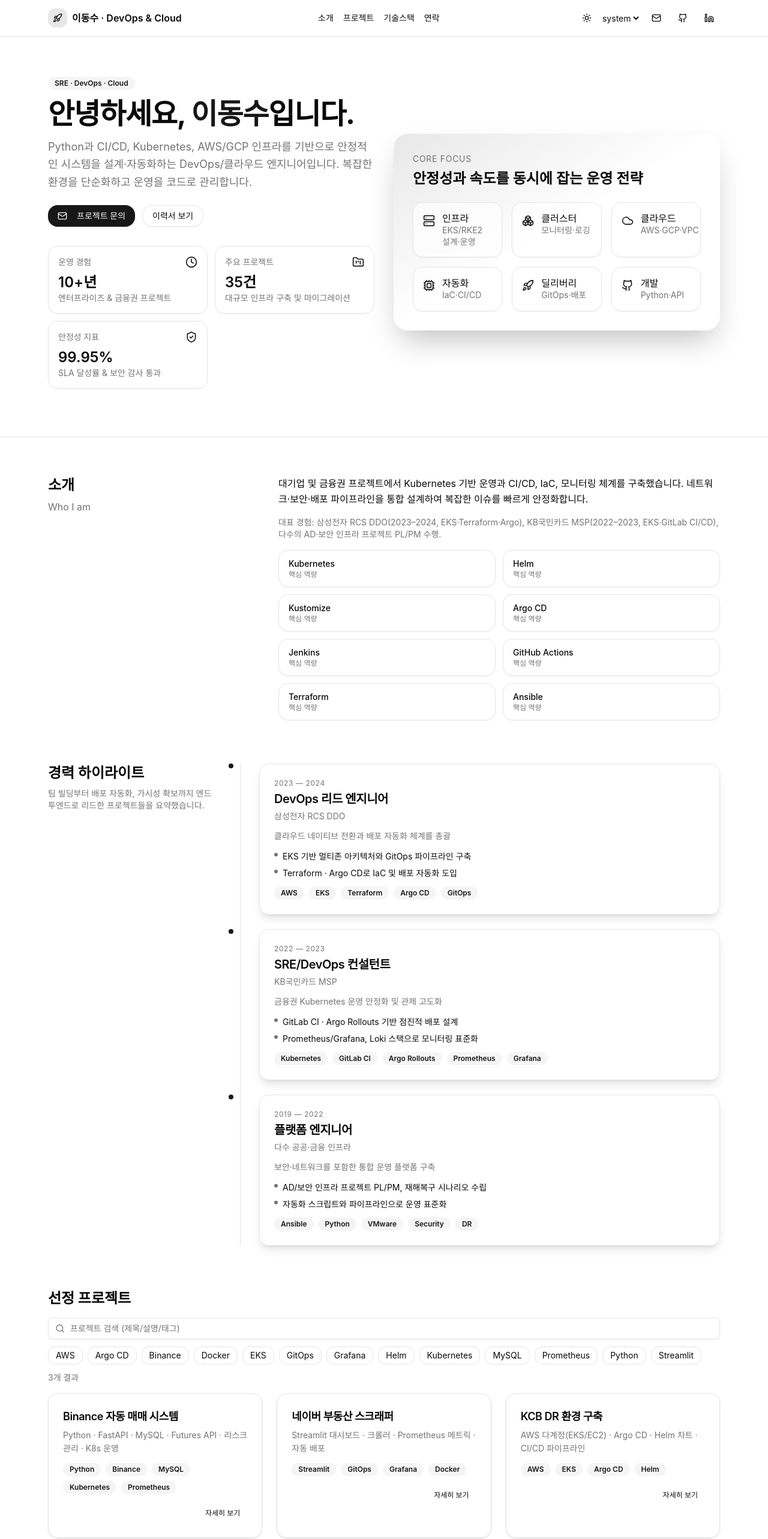
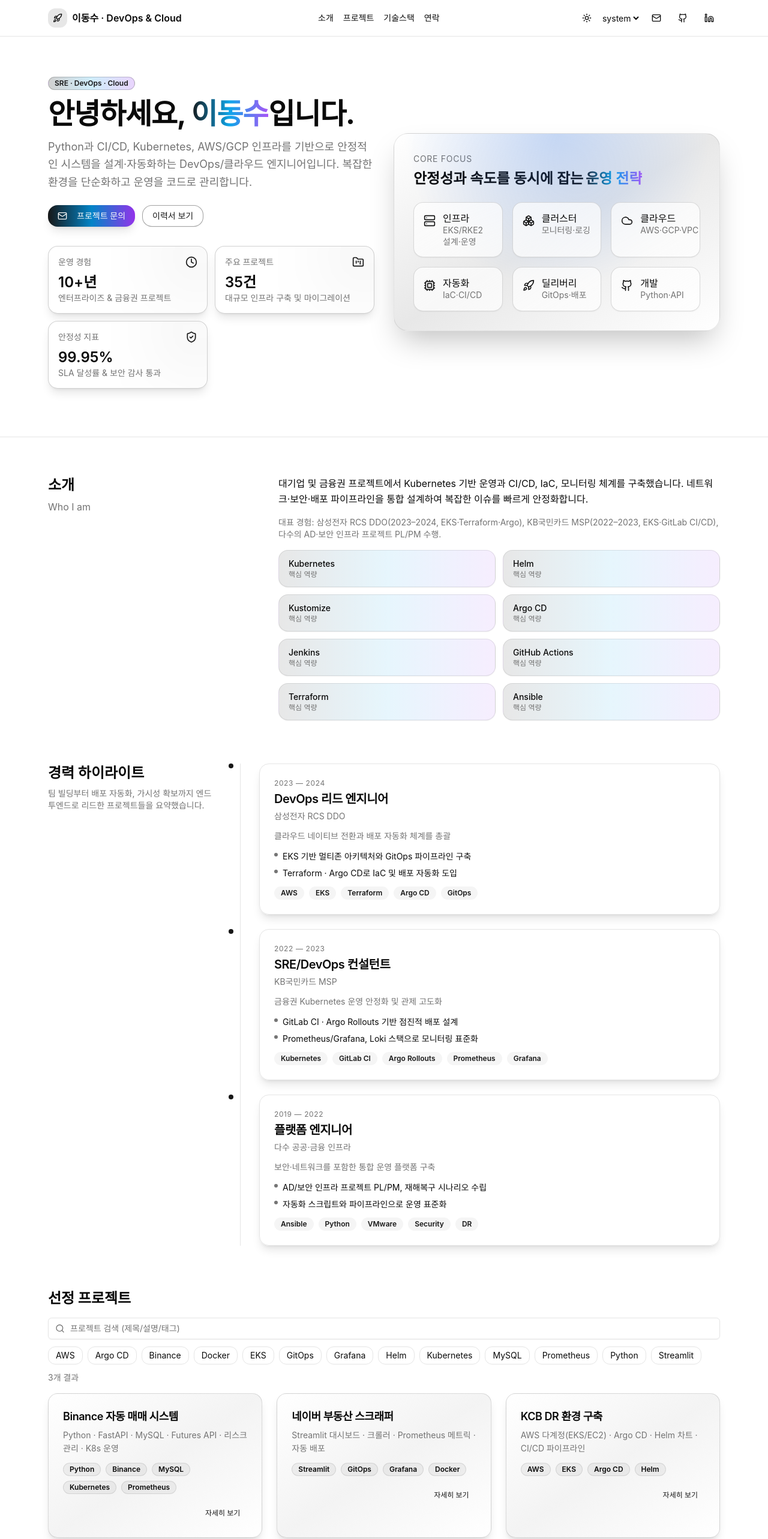
Before and after one commit to dslee1371/ds-portfolio-ta, a React (Vite) app: page / in a window 1280 px wide. Shown: the top 2566 px of the page at 60% size. Built offline with nearby package versions, Linux system fonts and the light colour scheme.

Commit message:
feat: add vibrant motion styling to portfolio

```diff
--- a/src/Portfolio.tsx
+++ b/src/Portfolio.tsx
@@ -158,11 +158,7 @@ export default function Portfolio() {
   }, [query, activeTags]);
   return (
     <div className="relative min-h-screen overflow-hidden bg-background text-foreground">
-      <div className="pointer-events-none absolute inset-0 -z-10">
-        <div className="absolute left-1/2 top-[-10%] h-72 w-72 -translate-x-1/2 rounded-full bg-primary/20 blur-3xl" />
-        <div className="absolute bottom-[-20%] left-[15%] h-96 w-96 rounded-full bg-sky-400/10 blur-3xl" />
-        <div className="absolute right-[-10%] top-1/3 h-[28rem] w-[28rem] rounded-full bg-purple-400/10 blur-3xl" />
-      </div>
+      <AnimatedBackground />
       {/* Top Bar */}
       <header className="sticky top-0 z-50 border-b bg-background/70 backdrop-blur supports-[backdrop-filter]:bg-background/60">
         <div className="mx-auto max-w-6xl px-4 py-3 flex items-center justify-between">
@@ -195,9 +191,14 @@ export default function Portfolio() {
             animate={{ opacity: 1, y: 0 }}
             transition={{ duration: 0.5 }}
           >
-            <Badge variant="secondary" className="mb-4 rounded-xl">SRE · DevOps · Cloud</Badge>
+            <Badge
+              variant="secondary"
+              className="mb-4 rounded-xl border border-primary/20 bg-gradient-to-r from-primary/20 via-sky-500/20 to-purple-500/25 text-primary"
+            >
+              SRE · DevOps · Cloud
+            </Badge>
             <h1 className="text-3xl sm:text-4xl md:text-5xl font-bold tracking-tight leading-tight">
-              안녕하세요, <span className="text-primary">이동수</span>입니다.
+              안녕하세요, <span className="bg-gradient-to-r from-primary via-sky-500 to-purple-500 bg-clip-text text-transparent">이동수</span>입니다.
             </h1>
             <p className="mt-4 text-muted-foreground text-lg leading-relaxed">
               Python과 CI/CD, Kubernetes, AWS/GCP 인프라를 기반으로
@@ -205,10 +206,17 @@ export default function Portfolio() {
               복잡한 환경을 단순화하고 운영을 코드로 관리합니다.
             </p>
             <div className="mt-6 flex flex-wrap gap-3">
-              <Button asChild className="rounded-2xl">
+              <Button
+                asChild
+                className="rounded-2xl bg-gradient-to-r from-primary via-sky-600 to-purple-600 text-primary-foreground shadow-lg transition hover:scale-[1.02] hover:from-primary/90 hover:via-sky-500 hover:to-purple-500"
+              >
                 <a href="#contact"><Mail className="mr-2 h-4 w-4" />프로젝트 문의</a>
               </Button>
-              <Button asChild variant="outline" className="rounded-2xl">
+              <Button
+                asChild
+                variant="outline"
+                className="rounded-2xl border-primary/40 text-primary hover:bg-primary/10 hover:text-primary"
+              >
                 <a href="#resume">이력서 보기</a>
               </Button>
             </div>
@@ -220,14 +228,19 @@ export default function Portfolio() {
                   initial={{ opacity: 0, y: 8 }}
                   animate={{ opacity: 1, y: 0 }}
                   transition={{ duration: 0.4, delay: 0.1 + idx * 0.05 }}
-                  className="rounded-2xl border bg-background/60 p-4 shadow-sm backdrop-blur"
+                  whileHover={{ y: -6 }}
+                  className="group relative overflow-hidden rounded-2xl border border-primary/20 bg-background/60 p-4 shadow-lg backdrop-blur transition-all"
                 >
+                  <div className="absolute inset-0 bg-gradient-to-br from-primary/20 via-sky-500/15 to-purple-500/20 opacity-0 transition-opacity duration-500 group-hover:opacity-100" />
+                  <div className="absolute -right-8 -top-8 h-24 w-24 rounded-full bg-primary/10 blur-3xl group-hover:bg-primary/20" />
+                  <div className="relative z-10">
                     <div className="flex items-center justify-between">
                       <span className="text-sm font-medium text-muted-foreground">{stat.label}</span>
-                    <span className="text-primary">{stat.icon}</span>
+                      <span className="text-primary drop-shadow-sm">{stat.icon}</span>
                     </div>
                     <p className="mt-2 text-2xl font-semibold">{stat.value}</p>
                     <p className="text-sm text-muted-foreground leading-snug">{stat.desc}</p>
+                  </div>
                 </motion.div>
               ))}
             </div>
@@ -238,10 +251,22 @@ export default function Portfolio() {
             animate={{ opacity: 1, scale: 1 }}
             transition={{ duration: 0.5, delay: 0.05 }}
           >
-            <Card className="rounded-3xl border-0 bg-gradient-to-br from-primary/10 via-background to-background shadow-2xl">
+            <Card className="relative overflow-hidden rounded-3xl border border-primary/10 bg-gradient-to-br from-background/95 via-primary/10 to-background shadow-2xl">
+              <motion.div
+                aria-hidden
+                className="absolute inset-0 bg-[radial-gradient(circle_at_top,_rgba(59,130,246,0.25),_transparent_60%)]"
+                initial={{ opacity: 0 }}
+                animate={{ opacity: 1 }}
+                transition={{ duration: 0.8, delay: 0.2 }}
+              />
               <CardContent className="p-6 md:p-8">
                 <p className="text-sm uppercase tracking-wider text-muted-foreground">Core Focus</p>
-                <h2 className="mt-2 text-2xl font-semibold leading-tight">안정성과 속도를 동시에 잡는 운영 전략</h2>
+                <h2 className="mt-2 text-2xl font-semibold leading-tight">
+                  안정성과 속도를 동시에 잡는
+                  <span className="ml-1 bg-gradient-to-r from-primary via-sky-500 to-purple-500 bg-clip-text text-transparent">
+                    운영 전략
+                  </span>
+                </h2>
                 <div className="mt-6 grid grid-cols-2 gap-4 sm:grid-cols-3">
                   <Feature icon={<Server className="h-5 w-5" />} title="인프라" desc="EKS/RKE2 설계·운영" />
                   <Feature icon={<Boxes className="h-5 w-5" />} title="클러스터" desc="모니터링·로깅" />
@@ -276,10 +301,20 @@ export default function Portfolio() {
             </p>
             <div className="grid gap-3 sm:grid-cols-2">
               {SKILLS.slice(0, 8).map((skill) => (
-                <div key={skill} className="rounded-2xl border bg-background/80 px-4 py-3 shadow-sm">
+                <motion.div
+                  key={skill}
+                  className="group relative overflow-hidden rounded-2xl border border-primary/10 bg-gradient-to-r from-primary/10 via-sky-500/10 to-purple-500/10 px-4 py-3 shadow-sm"
+                  whileHover={{ scale: 1.02 }}
+                  transition={{ type: "spring", stiffness: 260, damping: 18 }}
+                >
+                  <div className="absolute inset-0 opacity-0 transition-opacity duration-500 group-hover:opacity-100">
+                    <div className="absolute -right-3 top-1/2 h-16 w-16 -translate-y-1/2 rounded-full bg-primary/20 blur-2xl" />
+                  </div>
+                  <div className="relative">
                     <p className="text-sm font-medium">{skill}</p>
                     <p className="text-xs text-muted-foreground">핵심 역량</p>
                   </div>
+                </motion.div>
               ))}
             </div>
           </div>
@@ -381,14 +416,18 @@ export default function Portfolio() {
                   aria-pressed={on}
                   onClick={() => {
                     const next = new Set(activeTags);
-                    on ? next.delete(tag) : next.add(tag);
+                    if (on) {
+                      next.delete(tag);
+                    } else {
+                      next.add(tag);
+                    }
                     setActiveTags(next);
                   }}
                   className={[
-                    "rounded-xl border px-3 py-1 text-sm transition",
+                    "rounded-xl border px-3 py-1 text-sm transition-all",
                     on
-                      ? "bg-primary text-primary-foreground border-primary"
-                      : "hover:bg-muted"
+                      ? "border-transparent bg-gradient-to-r from-primary via-sky-500 to-purple-500 text-primary-foreground shadow-lg"
+                      : "hover:border-primary/40 hover:bg-primary/5"
                   ].join(" ")}
                 >
                   {tag}
@@ -424,25 +463,34 @@ export default function Portfolio() {
         {/* 결과 카드 그리드 */}
         {filtered.length ? (
           <div className="grid md:grid-cols-3 gap-6">
-            {filtered.map((p) => (
-              <Card
+            {filtered.map((p, idx) => (
+              <motion.div
                 key={p.title}
-                className="group rounded-2xl border bg-background/80 transition-all hover:-translate-y-1 hover:border-primary/30 hover:shadow-xl"
+                className="group h-full"
+                initial={{ opacity: 0, y: 14 }}
+                whileInView={{ opacity: 1, y: 0 }}
+                viewport={{ once: true, amount: 0.3 }}
+                transition={{ duration: 0.4, delay: idx * 0.05 }}
+                whileHover={{ y: -8 }}
               >
-                <CardHeader className="pb-3">
-                  <CardTitle className="text-lg group-hover:text-primary transition-colors">{p.title}</CardTitle>
+                <Card className="relative h-full overflow-hidden rounded-2xl border border-primary/15 bg-gradient-to-br from-background/90 via-primary/5 to-background/95 shadow-lg transition-shadow group-hover:shadow-2xl">
+                  <div className="absolute inset-0 opacity-0 transition-opacity duration-500 group-hover:opacity-100">
+                    <div className="absolute inset-0 bg-gradient-to-br from-primary/15 via-sky-500/15 to-purple-500/20" />
+                  </div>
+                  <CardHeader className="relative z-10 pb-3">
+                    <CardTitle className="text-lg transition-colors group-hover:text-primary">{p.title}</CardTitle>
                     <CardDescription className="leading-relaxed">{p.desc}</CardDescription>
                   </CardHeader>
-                <CardContent className="space-y-4">
+                  <CardContent className="relative z-10 space-y-4">
                     <div className="flex flex-wrap gap-2">
                       {p.tags.map((t) => (
-                      <Badge key={t} variant="secondary" className="rounded-xl">
+                        <Badge key={t} variant="secondary" className="rounded-xl border border-primary/10 bg-primary/5 text-foreground">
                           {t}
                         </Badge>
                       ))}
                     </div>
                     <div className="flex justify-end">
-                    <Button asChild variant="ghost" size="sm" className="rounded-xl">
+                      <Button asChild variant="ghost" size="sm" className="rounded-xl text-primary hover:text-primary">
                         <a href={p.href ?? "#"} target="_blank" rel="noreferrer">
                           자세히 보기
                         </a>
@@ -450,6 +498,7 @@ export default function Portfolio() {
                     </div>
                   </CardContent>
                 </Card>
+              </motion.div>
             ))}
           </div>
         ) : (
@@ -467,20 +516,25 @@ export default function Portfolio() {
         <h2 className="text-2xl font-bold mb-6">기술 스택</h2>
         <div className="grid sm:grid-cols-2 md:grid-cols-3 lg:grid-cols-4 gap-3">
           {SKILLS.map((s) => (
-            <div
+            <motion.div
               key={s}
-              className="flex items-center justify-between rounded-2xl border bg-background/70 px-4 py-3 text-sm shadow-sm"
+              className="group flex items-center justify-between overflow-hidden rounded-2xl border border-primary/15 bg-gradient-to-r from-primary/10 via-sky-500/10 to-purple-500/10 px-4 py-3 text-sm shadow-sm"
+              whileHover={{ scale: 1.02 }}
+              transition={{ type: "spring", stiffness: 260, damping: 20 }}
             >
               <span className="font-medium">{s}</span>
-              <span className="h-2 w-2 rounded-full bg-primary/70" />
-            </div>
+              <span className="relative h-2 w-2">
+                <span className="absolute inset-0 rounded-full bg-gradient-to-r from-primary via-sky-500 to-purple-500 blur-[2px]" />
+                <span className="absolute inset-[2px] rounded-full bg-background" />
+              </span>
+            </motion.div>
           ))}
         </div>
       </section>
 
       {/* Contact */}
       <section id="contact" className="mx-auto max-w-6xl px-4 py-12">
-        <Card className="relative overflow-hidden rounded-3xl border-0 bg-gradient-to-br from-primary/15 via-background to-background">
+        <Card className="relative overflow-hidden rounded-3xl border border-primary/10 bg-gradient-to-br from-primary/20 via-sky-500/15 to-purple-500/20">
           <div className="pointer-events-none absolute inset-y-0 right-[-10%] hidden h-full w-1/2 rounded-full bg-primary/10 blur-3xl sm:block" />
           <CardHeader>
             <Badge variant="outline" className="w-fit rounded-xl">Let's talk</Badge>
@@ -532,13 +586,20 @@ export default function Portfolio() {
 
 function Feature({ icon, title, desc }: { icon: React.ReactNode; title: string; desc: string }) {
   return (
-    <div className="flex items-start gap-3 rounded-2xl border bg-background/70 p-4 shadow-sm transition hover:-translate-y-0.5 hover:shadow-md">
-      <div className="mt-1 text-primary">{icon}</div>
-      <div>
+    <motion.div
+      whileHover={{ y: -4, rotate: -0.5 }}
+      transition={{ type: "spring", stiffness: 240, damping: 18 }}
+      className="group relative flex items-start gap-3 overflow-hidden rounded-2xl border border-primary/15 bg-background/70 p-4 shadow-sm"
+    >
+      <div className="absolute inset-0 opacity-0 transition-opacity duration-500 group-hover:opacity-100">
+        <div className="absolute inset-0 bg-gradient-to-br from-primary/15 via-sky-500/10 to-purple-500/15" />
+      </div>
+      <div className="relative z-10 mt-1 text-primary">{icon}</div>
+      <div className="relative z-10">
         <p className="font-medium leading-tight">{title}</p>
         <p className="text-sm text-muted-foreground leading-snug">{desc}</p>
       </div>
-    </div>
+    </motion.div>
   );
 }
 
@@ -567,3 +628,59 @@ function IconLink({
     </Button>
   );
 }
+
+function AnimatedBackground() {
+  const blobs = [
+    {
+      className:
+        "bg-gradient-to-br from-primary/20 via-sky-500/15 to-purple-500/25",
+      initial: { x: -120, y: -160 },
+      animate: { x: [ -160, 80, -120 ], y: [ -120, -80, -160 ], rotate: [0, 30, -15] },
+      size: "h-[28rem] w-[28rem]",
+      delay: 0,
+    },
+    {
+      className:
+        "bg-gradient-to-tr from-sky-400/25 via-blue-500/10 to-transparent",
+      initial: { x: 220, y: 140 },
+      animate: { x: [200, 120, 260], y: [120, 200, 140], rotate: [0, -25, 10] },
+      size: "h-[22rem] w-[22rem]",
+      delay: 0.3,
+    },
+    {
+      className:
+        "bg-gradient-to-br from-purple-500/25 via-fuchsia-500/10 to-transparent",
+      initial: { x: -60, y: 280 },
+      animate: { x: [-40, 60, -20], y: [260, 320, 280], rotate: [0, 18, -12] },
+      size: "h-[26rem] w-[26rem]",
+      delay: 0.6,
+    },
+  ];
+
+  return (
+    <div className="pointer-events-none absolute inset-0 -z-10 overflow-hidden">
+      <motion.div
+        className="absolute inset-x-0 top-0 h-48 bg-gradient-to-b from-primary/10 via-transparent to-transparent"
+        initial={{ opacity: 0 }}
+        animate={{ opacity: 1 }}
+        transition={{ duration: 1 }}
+      />
+      {blobs.map((blob, idx) => (
+        <motion.div
+          key={idx}
+          className={`absolute ${blob.size} rounded-full blur-3xl ${blob.className}`}
+          style={{ filter: "blur(80px)" }}
+          initial={blob.initial}
+          animate={blob.animate}
+          transition={{ duration: 18, repeat: Infinity, repeatType: "mirror", ease: "easeInOut", delay: blob.delay }}
+        />
+      ))}
+      <motion.div
+        className="absolute bottom-0 left-1/2 h-56 w-[80%] -translate-x-1/2 bg-gradient-to-t from-purple-500/10 via-sky-500/10 to-transparent"
+        initial={{ opacity: 0 }}
+        animate={{ opacity: 1 }}
+        transition={{ duration: 1.2, delay: 0.4 }}
+      />
+    </div>
+  );
+}
--- a/src/components/ui/badge.tsx
+++ b/src/components/ui/badge.tsx
@@ -33,4 +33,4 @@ function Badge({ className, variant, ...props }: BadgeProps) {
   )
 }
 
-export { Badge, badgeVariants }
+export { Badge }
--- a/src/components/ui/button.tsx
+++ b/src/components/ui/button.tsx
@@ -54,4 +54,4 @@ const Button = React.forwardRef<HTMLButtonElement, ButtonProps>(
 )
 Button.displayName = "Button"
 
-export { Button, buttonVariants }
+export { Button }
```
Also changed, not shown: src/components/ThemeToggle.tsx (+10 -7 lines). Lines whose indentation alone changed are shown as unchanged.
